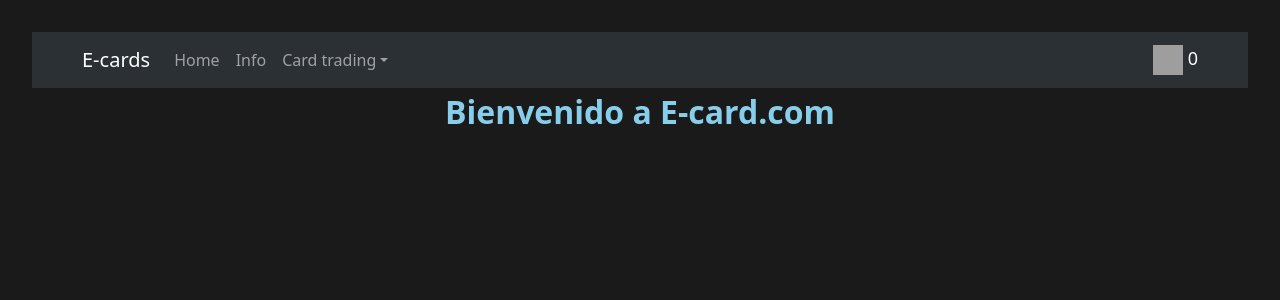
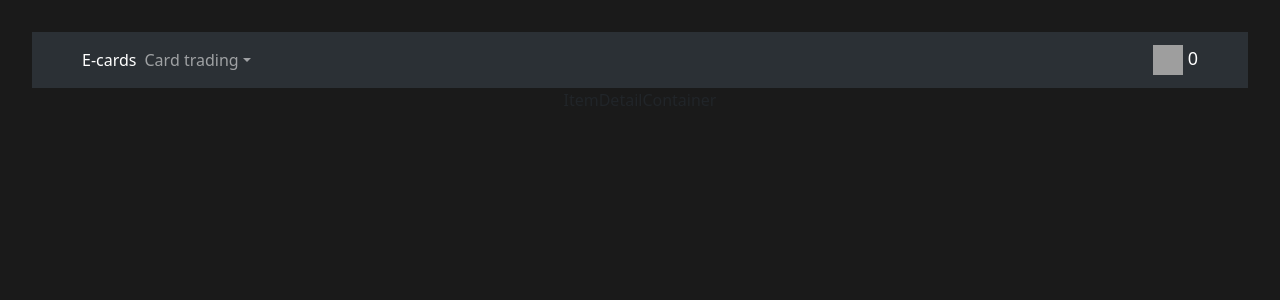
Before and after one commit to tomas5207/EntregaFinalJorcin-CursoReact, a React (Vite) app: page /item/1 in a window 1280 px wide. Shown: the top 300 px of the page. Built offline with nearby package versions, Linux system fonts and the light colour scheme; grey boxes are pictures that could not be loaded.

Commit message:
Creando estructuras de links

```diff
--- a/package.json
+++ b/package.json
@@ -17,7 +17,8 @@
     "cors": "^2.8.5",
     "react": "^18.2.0",
     "react-bootstrap": "^2.9.1",
-    "react-dom": "^18.2.0"
+    "react-dom": "^18.2.0",
+    "react-router-dom": "^6.21.0"
   },
   "devDependencies": {
     "@types/react": "^18.2.37",
--- a/src/App.jsx
+++ b/src/App.jsx
@@ -1,15 +1,12 @@
-import NavBar from './components/NavBar'
-import ItemListContainer from './components/ItemListContainer';
 import './App.css'
 import 'bootstrap/dist/css/bootstrap.min.css';
-
+import MainRouter from './router/MainRouter';
 
 
 function App (){
   return (
   <div style={{width: '100vw' , height: '100vh'}}>
-      <NavBar/>
-      <ItemListContainer greeting="Bienvenido a E-card.com"/>
+      <MainRouter/>
   </div>
 
   )
--- a/src/components/NavBar.jsx
+++ b/src/components/NavBar.jsx
@@ -3,19 +3,22 @@ import Nav from 'react-bootstrap/Nav';
 import Navbar from 'react-bootstrap/Navbar';
 import NavDropdown from 'react-bootstrap/NavDropdown';
 import CartWidget from './CartWidget';
+import { Link } from 'react-router-dom';
 
 function NavBar() {
     return (
     <Navbar bg="dark" data-bs-theme="dark" expand="lg" className="bg-body-tertiary ">
     <Container>
-        <Navbar.Brand href="#home">E-cards</Navbar.Brand>
+        <Link to='/'>E-cards</Link>
         <Navbar.Toggle aria-controls="basic-navbar-nav" />
         <Navbar.Collapse id="basic-navbar-nav">
         <Nav className="me-auto">
+        {/*
         <Nav.Item>
             <Nav.Link eventKey="1" href="#home">Home</Nav.Link>
         </Nav.Item>
             <Nav.Link eventKey="1" href="#info">Info</Nav.Link>
+        */}
             <NavDropdown title="Card trading" id="basic-nav-dropdown">
             <NavDropdown.Item href="#trading/3.1">Pokemon</NavDropdown.Item>
             <NavDropdown.Item href="#trading/3.2">
--- /dev/null
+++ b/src/pages/Category.jsx
@@ -0,0 +1,10 @@
+import React from 'react'
+import ItemListContainer from '../components/ItemListContainer'
+
+export const Category = () => {
+return (
+    <ItemListContainer greeting="Bienvenido a E-card.com"/>
+)
+}
+
+export default Category
--- /dev/null
+++ b/src/pages/Home.jsx
@@ -0,0 +1,10 @@
+import React from 'react'
+import ItemListContainer from '../components/ItemListContainer'
+
+export const Home = () => {
+return (
+    <ItemListContainer greeting="Bienvenido a E-card.com"/>
+)
+}
+
+export default Home
--- /dev/null
+++ b/src/pages/ItemDetailContainer.jsx
@@ -0,0 +1,7 @@
+import React from 'react'
+
+export const ItemDetailContainer = () => {
+  return (
+    <div>ItemDetailContainer</div>
+  )
+}
--- /dev/null
+++ b/src/router/MainRouter.jsx
@@ -0,0 +1,21 @@
+import React from 'react'
+import { BrowserRouter, Routes, Route } from 'react-router-dom'
+import {Home} from '../pages/Home'
+import Category from '../pages/Category'
+import { ItemDetailContainer } from '../pages/ItemDetailContainer'
+import NavBar from '../components/NavBar'
+
+export const MainRouter = () => {
+  return (
+    <BrowserRouter>
+    <NavBar/>
+      <Routes>
+        <Route path='/' element={<Home />} />
+        <Route path='/category/:id' element={<Category/>} />
+        <Route path='/item/:id' element={<ItemDetailContainer/>} />
+      </Routes>
+    </BrowserRouter>
+  )
+}
+
+export default MainRouter
```
Also changed, not shown: 1 other file (tests, documents, lock files or other folders).
